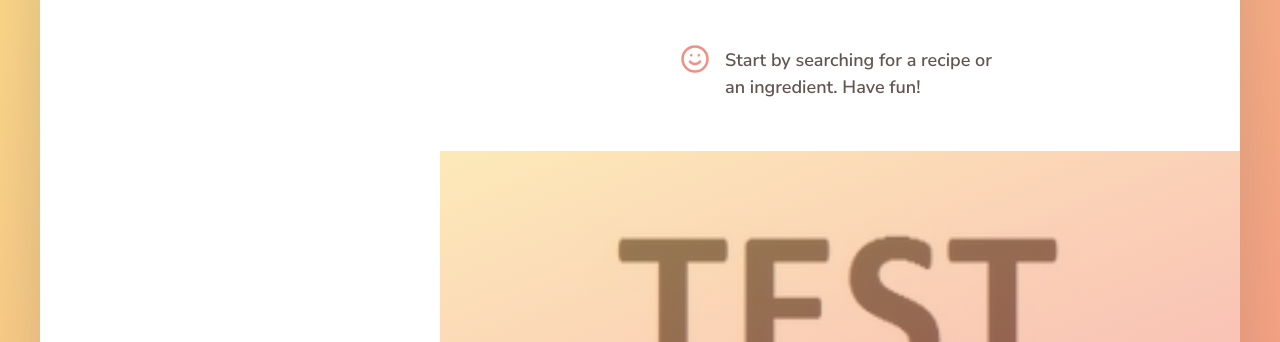
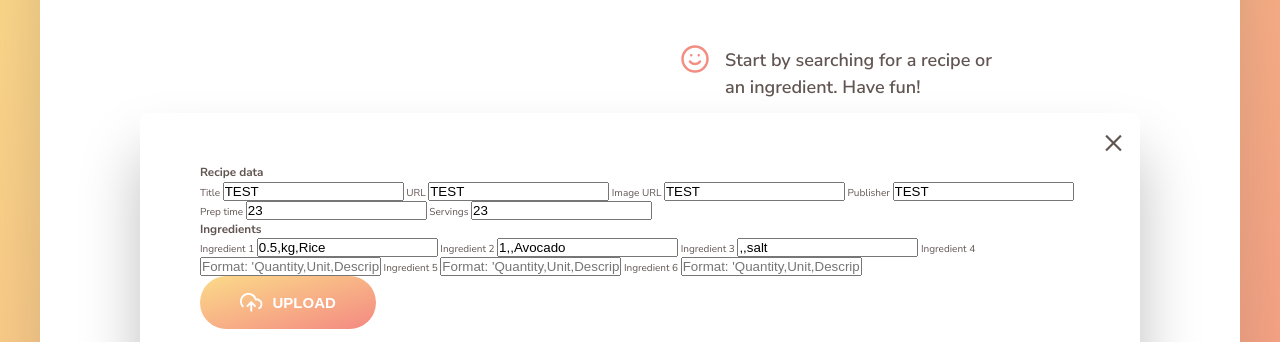
Before and after one commit to birkanyksl/Forkify-App, a website built with Parcel: page index.html in a window 1280 px wide. Shown: the part 154-496 px from the top of the page. Built offline with nearby package versions, Linux system fonts and the light colour scheme.

Commit message:
forkify
receipt app

```diff
--- a/index.html
+++ b/index.html
@@ -2,24 +2,24 @@
 <html lang="en">
 
 <head>
-    <meta charset="UTF-8">
-    <meta name="viewport" content="width=device-width, initial-scale=1.0">
-
+    <meta charset="UTF-8" />
+    <meta name="viewport" content="width=device-width, initial-scale=1.0" />
+    <meta http-equiv="X-UA-Compatible" content="ie=edge" />
     <link href="https://fonts.googleapis.com/css?family=Nunito+Sans:400,600,700" rel="stylesheet">
-    <link rel="shortcut icon" href="src/img/favicon.png" type="image/x-icon" />
+    <link rel="shortcut icon" href="src/img/favicon.png" type="image/x-icon">
 
     <link rel="stylesheet" href="src/sass/main.scss">
     <script type="module" src="src/js/controller.js"></script>
 
-    <title>Forkify // Search over 1,000,000 recipes </title>
+    <title>forkify // Search over 1,000,000 recipes</title>
 </head>
 
 <body>
     <div class="container">
         <header class="header">
-            <img src="src/img/logo.png" alt="Logo" class="header__logo" />
+            <img src="src/img/logo.png" alt="Logo" class="header__logo">
             <form class="search">
-                <input type="text" class="search__field" placeholder="Search over 1,000,000 recipes..." />
+                <input type="text" class="search__field" placeholder="Search over 1,000,000 recipes...">
                 <button class="btn search__btn">
                     <svg class="search__icon">
                         <use href="src/img/icons.svg#icon-search"></use>
@@ -50,7 +50,7 @@
                                 <div class="message">
                                     <div>
                                         <svg>
-                                            <use href="src/img/icons.svg#icon-alert-triangle"></use>
+                                            <use href="src/img/icons.svg#icon-aler-triangle"></use>
                                         </svg>
                                     </div>
                                     <p>
@@ -101,7 +101,7 @@
             </ul>
 
             <div class="pagination">
-                <button class="btn--inline pagination__btn--prev">
+                <!-- <button class="btn--inline pagination__btn--prev">
             <svg class="search__icon">
               <use href="src/img/icons.svg#icon-arrow-left"></use>
             </svg>
@@ -112,15 +112,12 @@
             <svg class="search__icon">
               <use href="src/img/icons.svg#icon-arrow-right"></use>
             </svg>
-                </button>
+          </button> -->
             </div>
 
             <p class="copyright">
                 &copy; Copyright by
-                <a class="twitter-link" target="_blank" href="https://instagram/birkann_">Birkan
-                    Yuksel</a>. Use
-                for learning or your portfolio. Don't use to teach. Don't claim
-                as your own.
+                <a class="twitter-link" target="_blank" href="https://instagram/birkann_">Birkan Yüksel</a>
             </p>
         </div>
 
@@ -134,13 +131,13 @@
                 <p>Start by searching for a recipe or an ingredient. Have fun!</p>
             </div>
 
-            <!-- < <div class="spinner">
+            <!-- <div class="spinner">
           <svg>
             <use href="src/img/icons.svg#icon-loader"></use>
           </svg>
-        </div>
+        </div> -->
 
-        <div class="error">
+            <!-- <div class="error">
             <div>
               <svg>
                 <use href="src/img/icons.svg#icon-alert-triangle"></use>
@@ -149,8 +146,9 @@
             <p>No recipes found for your query. Please try again!</p>
           </div> -->
 
+            <!--
         <figure class="recipe__fig">
-                <img src="src/img/test-1.jpg" alt="Tomato" class="recipe__img">
+          <img src="src/img/test-1.jpg" alt="Tomato" class="recipe__img" >
           <h1 class="recipe__title">
             <span>Pasta with tomato cream sauce</span>
           </h1>
@@ -184,6 +182,7 @@
               </button>
             </div>
           </div>
+
           <div class="recipe__user-generated">
             <svg>
               <use href="src/img/icons.svg#icon-user"></use>
@@ -195,6 +194,7 @@
             </svg>
           </button>
         </div>
+
         <div class="recipe__ingredients">
           <h2 class="heading--2">Recipe ingredients</h2>
           <ul class="recipe__ingredient-list">
@@ -229,29 +229,69 @@
             <span class="recipe__publisher">The Pioneer Woman</span>. Please check out
             directions at their website.
           </p>
-                <a class="btn--small recipe__btn"
-                    href="http://thepioneerwoman.com/cooking/pasta-with-tomato-cream-sauce/" target="_blank">
+          <a
+            class="btn--small recipe__btn"
+            href="http://thepioneerwoman.com/cooking/pasta-with-tomato-cream-sauce/"
+            target="_blank"
+          >
             <span>Directions</span>
             <svg class="search__icon">
               <use href="src/img/icons.svg#icon-arrow-right"></use>
             </svg>
           </a>
         </div>
+        -->
+        </div>
+    </div>
 
+    <div class="overlay hidden"></div>
+    <div class="add-recipe-window hidden">
+        <button class="btn--close-modal">&times;</button>
+        <form class="upload">
 
+            <div class="upload__column">
+                <h3 class="upload__heading">Recipe data</h3>
+                <label>Title</label>
+                <input value="TEST" required name="title" type="text">
+                <label>URL</label>
+                <input value="TEST" required name="sourceUrl" type="text">
+                <label>Image URL</label>
+                <input value="TEST" required name="image" type="text">
+                <label>Publisher</label>
+                <input value="TEST" required name="publisher" type="text">
+                <label>Prep time</label>
+                <input value="23" required name="cookingTime" type="number">
+                <label>Servings</label>
+                <input value="23" required name="servings" type="number">
+            </div>
 
+            <div class="upload__column">
+                <h3 class="upload__heading">Ingredients</h3>
+                <label>Ingredient 1</label>
+                <input value="0.5,kg,Rice" type="text" required name="ingredient-1"
+                    placeholder="Format: 'Quantity,Unit,Description'">
+                <label>Ingredient 2</label>
+                <input value="1,,Avocado" type="text" name="ingredient-2"
+                    placeholder="Format: 'Quantity,Unit,Description'">
+                <label>Ingredient 3</label>
+                <input value=",,salt" type="text" name="ingredient-3" placeholder="Format: 'Quantity,Unit,Description'">
+                <label>Ingredient 4</label>
+                <input type="text" name="ingredient-4" placeholder="Format: 'Quantity,Unit,Description'">
+                <label>Ingredient 5</label>
+                <input type="text" name="ingredient-5" placeholder="Format: 'Quantity,Unit,Description'">
+                <label>Ingredient 6</label>
+                <input type="text" name="ingredient-6" placeholder="Format: 'Quantity,Unit,Description'">
+            </div>
 
-
-
+            <button class="btn upload__btn">
+                <svg>
+                    <use href="src/img/icons.svg#icon-upload-cloud"></use>
+                </svg>
+                <span>Upload</span>
+            </button>
+        </form>
 
     </div>
-
-
-
-
-
-
-
 </body>
 
 </html>
--- a/src/sass/_upload.scss
+++ b/src/sass/_upload.scss
@@ -0,0 +1,43 @@
+// .overlay {
+//     position: fixed;
+//     top: 0;
+//     left: 0;
+//     width: 100%;
+//     height: 100%;
+//     background-color: rgba(0, 0, 0, 0.4);
+//     backdrop-filter: blur(4px);
+//     z-index: 100;
+//     transition: all 0.5s;
+//   }
+
+//   .hidden {
+//     visibility: hidden;
+//     opacity: 0;
+//   }
+
+.add-recipe-window {
+  position: fixed;
+  top: 50%;
+  left: 50%;
+  transform: translate(-50%, -50%);
+  width: 100rem;
+  background-color: white;
+  border-radius: 9px;
+
+  padding: 5rem 6rem;
+  box-shadow: 0 4rem 6rem rgba(0, 0, 0, 0.25);
+  z-index: 1000;
+  transition: all 0.5s;
+
+  .btn--close-modal {
+    font-family: inherit;
+    color: inherit;
+    position: absolute;
+    top: 0.5rem;
+    right: 1.6rem;
+    font-size: 3.5rem;
+    cursor: pointer;
+    border: none;
+    background: none;
+  }
+}
```
Lines whose indentation alone changed are shown as unchanged.
